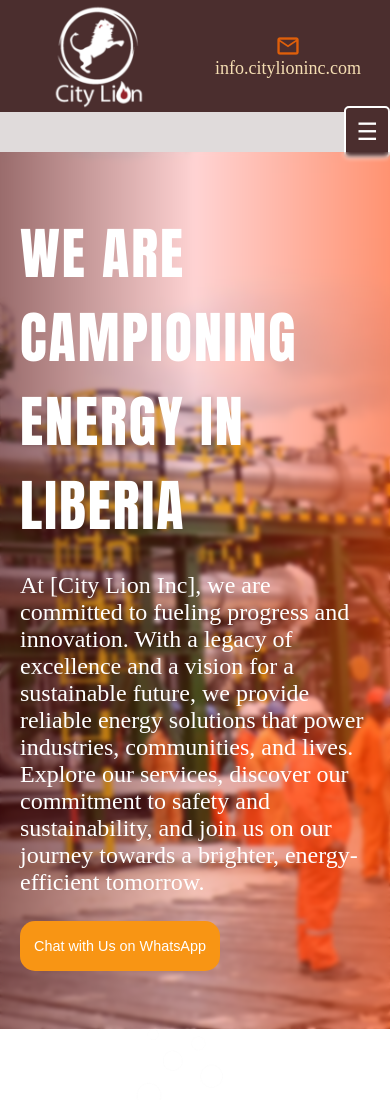
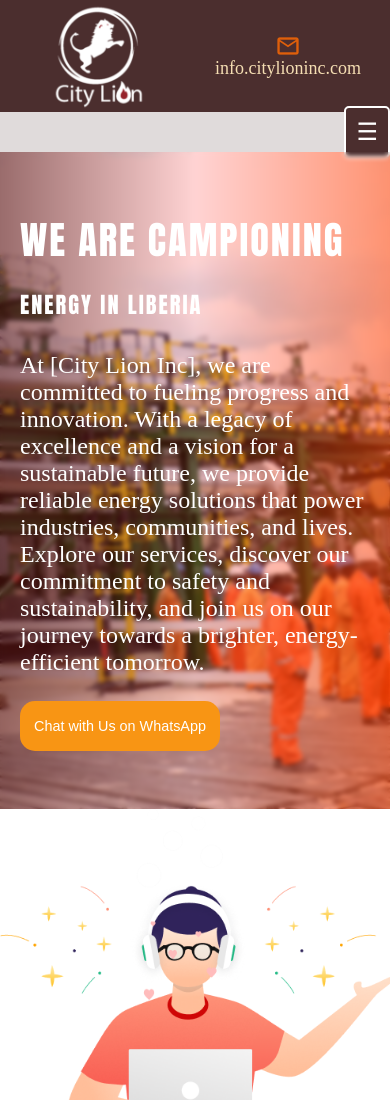
Before and after one commit to codehub34/City-Lion-Inc, a plain HTML site: page index.html in a window 390 px wide. Shown: the top 1100 px of the page. Drawn offline with nearby package versions, Linux system fonts and the light colour scheme.

Commit message:
First change in the html file

```diff
--- a/Style.css
+++ b/Style.css
@@ -215,6 +215,10 @@ header{
     min-width: 100%;
   }
 
+  .home-head h1{
+    font-size: 1.3rem;
+  }
+
 .ima-box img{
   max-width: 100%;
 }
@@ -233,7 +237,6 @@ padding-top: 3%;
  flex-grow: 1;
  flex-wrap: wrap;
 }
-/*
 
 .service-item img{
   width: 200px;
@@ -252,7 +255,7 @@ padding-top: 3%;
 
 
 
-} */
+}
 }
 
 /* Home Page */
@@ -548,7 +551,7 @@ padding-top: 3%;
 /* Responsive styling */
 
 
-@media (max-width: 762px) {
+@media (max-width: 768px) {
   .service-container .container-item{
     display: flex;
     flex-wrap: wrap;
@@ -565,7 +568,13 @@ padding-top: 3%;
   row-gap: 20px;
   padding-top: 8%;
 }
+.home-head h1>span{
+  font-size: 1.4rem;
+}
 
+.home-head h1{
+  font-size: 2.4rem;
+}
 }
 
 
```
